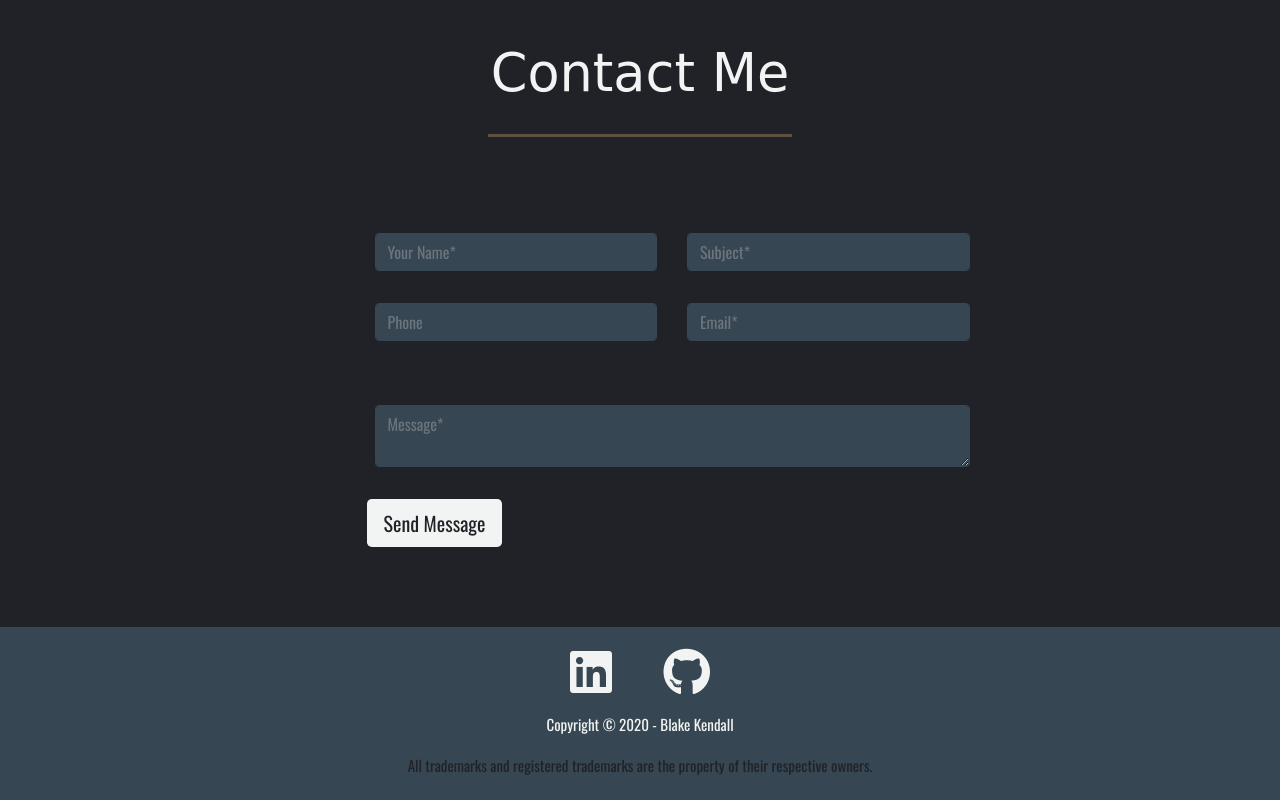
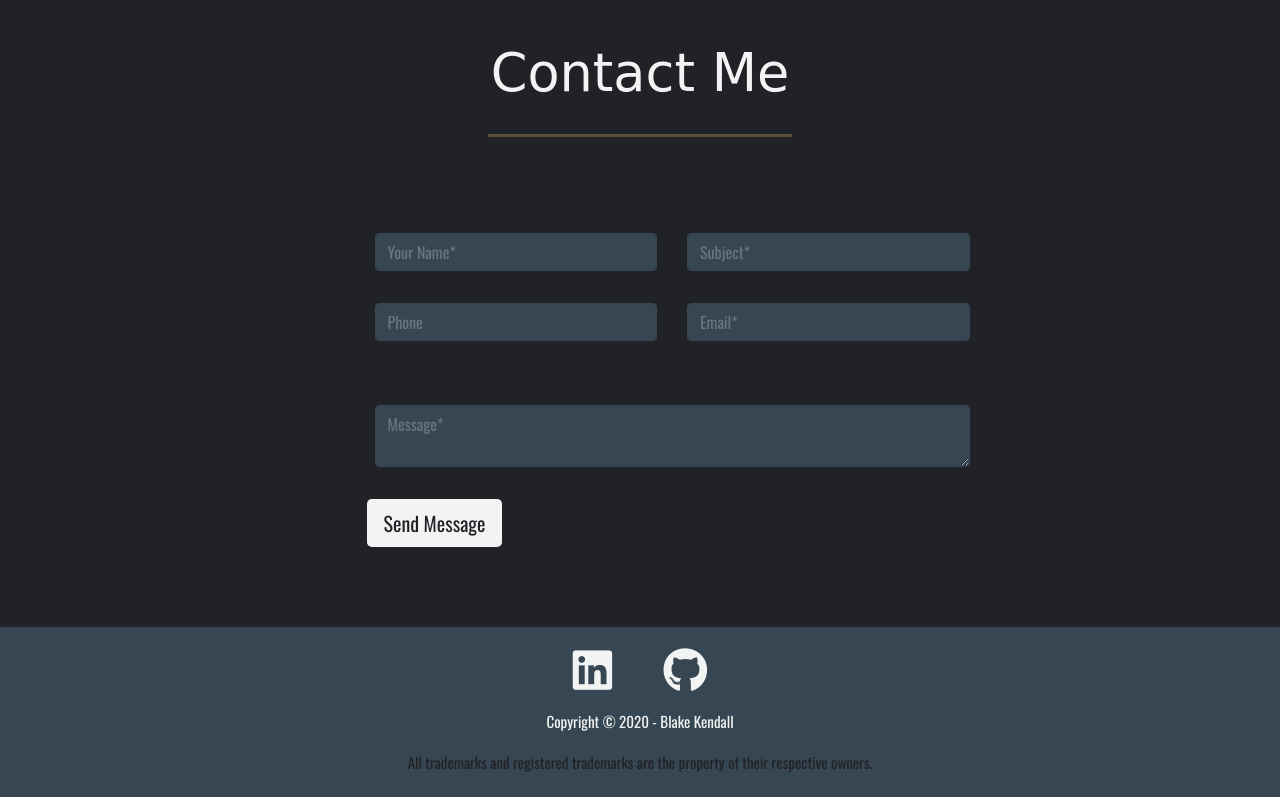
Before and after one commit to BlakeEKendall/Portfolio, a plain HTML site: page index.html in a window 1280 px wide. Shown: the part 2727-3527 px from the top of the page. Drawn offline with nearby package versions, Linux system fonts and the light colour scheme; a script that the page names is missing; a web font is replaced by a local one.

Commit message:
footer icons changed size from rem to em

```diff
--- a/main.css
+++ b/main.css
@@ -448,7 +448,7 @@ visibility: hidden;
 }
 
 #socialIcons i{
-	font-size: 3rem;
+	font-size: 3em;
 	color:#F2F4F3;
 	padding: 0.5rem;
 	margin: 0.6rem 1rem;
```
